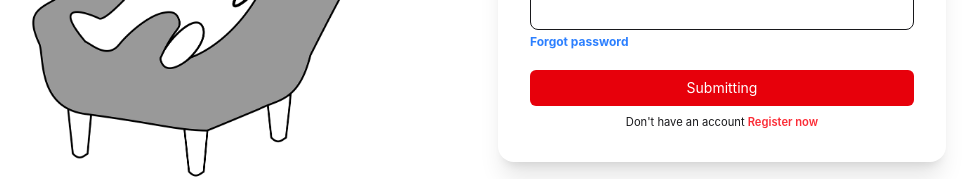
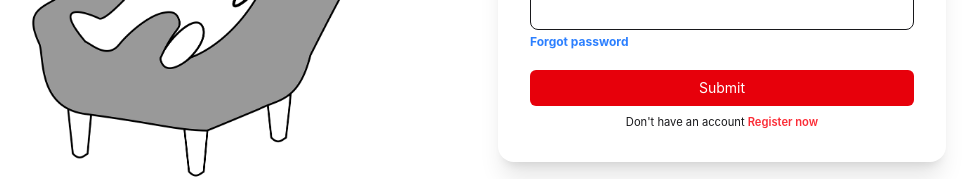
Before and after one commit to Prabathsai1/mustify-frontend, a React (Vite) app: page / in a window 1280 px wide. Shown: the part 442-621 px from the top of the page, without its empty margins (194-1169 px from the left). Built offline with nearby package versions, Linux system fonts and the light colour scheme; no server answers.

Commit message:
Change button text from 'Submitting' to 'Submit'

```diff
--- a/src/pages/auth/Login.auth.jsx
+++ b/src/pages/auth/Login.auth.jsx
@@ -96,7 +96,7 @@ const Login = () => {
         {login ?<button className="bg-red-600 py-2 px-4 rounded-md text-white w-full hover:bg-red-700 transition">
           Submitting
         </button>:<button className="bg-red-600 py-2 px-4 rounded-md text-white w-full hover:bg-red-700 transition">
-          Submitting
+          Submit
         </button>}
         <small className="text-center">
           Don't have an account{" "}
```
